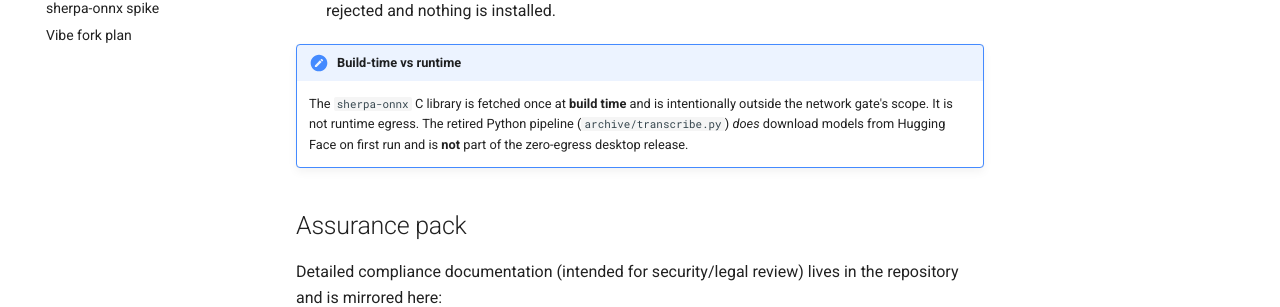
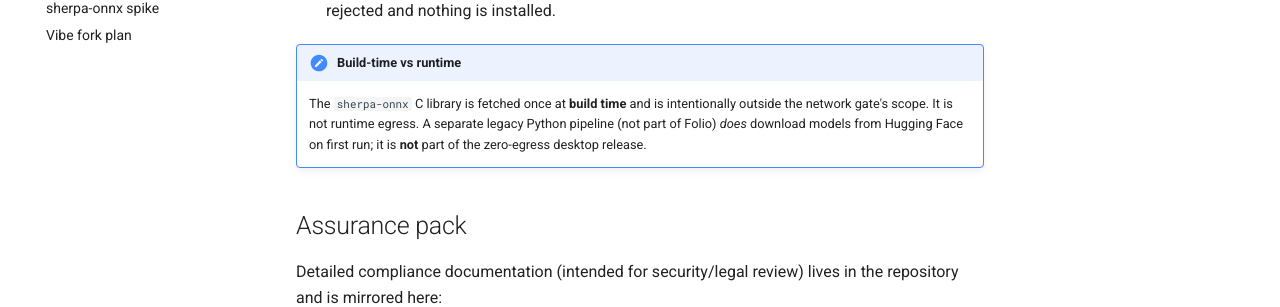
Before and after one commit to KindTechUK/folio, an MkDocs documentation site: the page built from docs/privacy-security.md, in a window 1280 px wide and 1342 px high. Shown: the part 578-885 px from the top of the window. Built offline with MkDocs 1.6.1 and Material for MkDocs 9.7.7, drawn with Linux system fonts in a browser that asks for light colours; comment, search, counter and statistics services are not loaded.

Commit message:
Folio wordmark + KindTech footer in the app; drop archive mentions from docs
- app/src/Sidebar.tsx: wordmark "Kindtech / Transcribe" -> "Folio / Private
  transcription"; add a quiet "© 2026 KindTech" footer (Apache-2.0 permits a
  copyright notice — it does not conflict). Test updated to match.
- README + docs site: remove the retired-pipeline / archive/ references
  (they are internal repo plumbing, not user-facing). The archive/ directory
  still self-documents via archive/README.md.

Verified: app 54 vitest, mkdocs build (no link warnings).

Co-Authored-By: Claude Opus 4.8 (1M context) <noreply@anthropic.com>

```diff
--- a/docs/privacy-security.md
+++ b/docs/privacy-security.md
@@ -20,9 +20,9 @@ network calls because they link no networking code.
 
 !!! note "Build-time vs runtime"
     The `sherpa-onnx` C library is fetched once at **build time** and is intentionally
-    outside the network gate's scope. It is not runtime egress. The retired Python
-    pipeline (`archive/transcribe.py`) *does* download models from Hugging Face on first
-    run and is **not** part of the zero-egress desktop release.
+    outside the network gate's scope. It is not runtime egress. A separate legacy Python
+    pipeline (not part of Folio) *does* download models from Hugging Face on first run; it
+    is **not** part of the zero-egress desktop release.
 
 ## Assurance pack
 
```
Also changed, not shown: README.md (+0 -11 lines), 2 other files.
